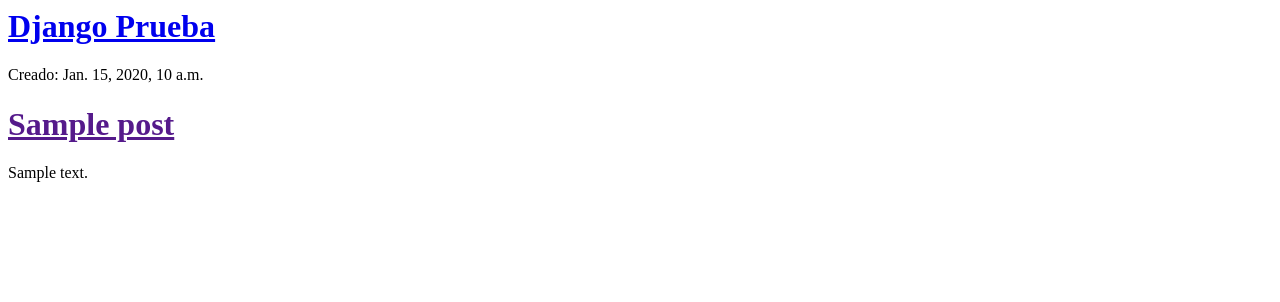
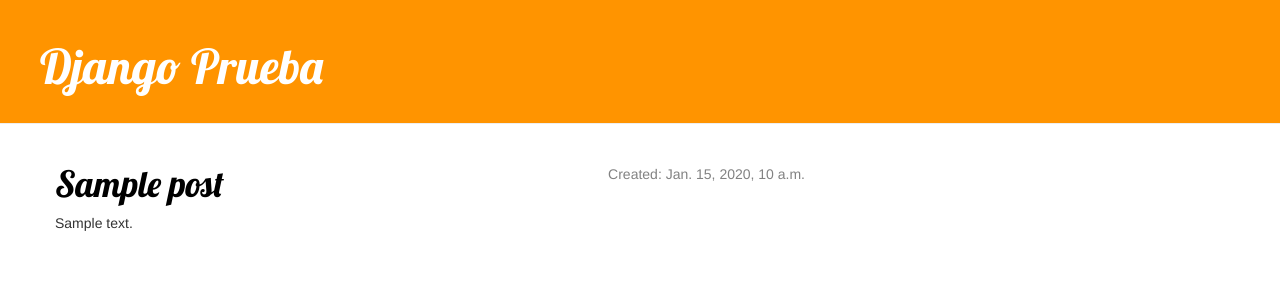
Before and after one commit to RubenGonzalezRodriguez/prueba-django, a Django app: page / in a window 1280 px wide. Shown: the top 302 px of the page. Run offline with Django 3.2, Linux system fonts and the light colour scheme; tables that the repository leaves empty hold one stand-in row (values such as "Sample post"); some libraries are stand-ins or nearby versions.

Commit message:
Agregadas vistas y layouts para el detalle de un post de la academia,así como CSS para personalizar el estilo de la página

```diff
--- /dev/null
+++ b/academy/static/css/academy.css
@@ -0,0 +1,47 @@
+.page-header {
+    background-color: #ff9400;
+    margin-top: 0;
+    padding: 20px 20px 20px 40px;
+}
+
+.page-header h1, .page-header h1 a, .page-header h1 a:visited, .page-header h1 a:active {
+    color: #ffffff;
+    font-size: 36pt;
+    text-decoration: none;
+}
+
+.content {
+    margin-left: 40px;
+}
+
+h1, h2, h3, h4 {
+    font-family: 'Lobster', cursive;
+}
+
+.date {
+    float: right;
+    color: #828282;
+}
+
+.save {
+    float: right;
+}
+
+.post-form textarea, .post-form input {
+    width: 100%;
+}
+
+.top-menu, .top-menu:hover, .top-menu:visited {
+    color: #ffffff;
+    float: right;
+    font-size: 26pt;
+    margin-right: 20px;
+}
+
+.post {
+    margin-bottom: 70px;
+}
+
+.post h1 a, .post h1 a:visited {
+    color: #000000;
+}
--- /dev/null
+++ b/academy/templates/academy/base.html
@@ -0,0 +1,24 @@
+{% load static %}
+<html>
+    <head>
+        <title>Gestión Académica</title>
+        <link rel="stylesheet" href="//maxcdn.bootstrapcdn.com/bootstrap/3.2.0/css/bootstrap.min.css">
+        <link rel="stylesheet" href="//maxcdn.bootstrapcdn.com/bootstrap/3.2.0/css/bootstrap-theme.min.css">
+        <link href='//fonts.googleapis.com/css?family=Lobster&subset=latin,latin-ext' rel='stylesheet' type='text/css'>
+        <link rel="stylesheet" href="{% static 'css/academy.css' %}">
+    </head>
+    <body>
+        <div class="page-header">
+            <h1><a href="/">Django Prueba </a></h1>
+        </div>
+
+        <div class="content container">
+            <div class="row">
+                <div class="col-md-8">
+                	{% block content %}
+                	{% endblock %}
+                </div>
+            </div>
+        </div>
+    </body>
+</html>
--- a/academy/templates/academy/post_list.html
+++ b/academy/templates/academy/post_list.html
@@ -1,17 +1,12 @@
-<html>
-    <head>
-        <title>Gestión Académica</title>
-    </head>
-<body>
-    <div>
-	<h1><a href = "/"> Django Prueba </a></h1>
-    </div>
-    {% for post in posts %}
-    	<div>
-		<p> Creado: {{ post.created_date }} </p>
-		<h1><a href = "" > {{ post.title }} </a></h1>
-		<p>{{ post.text|linebreaksbr }} </p>
-    	</div>
-    {% endfor %}
-</body>
-</html>
+{% extends 'academy/base.html' %}
+{% block content %}
+	{% for post in posts %}
+	<div class="post">
+	    <div class="date">
+		<p>Created: {{ post.created_date }}</p>
+	    </div>
+	    <h1><a href="{% url 'post_detail' pk=post.pk %}">{{ post.title }}</a></h1>
+	    <p>{{ post.text|linebreaksbr }}</p>
+	</div>
+	{% endfor %}
+{% endblock %}
--- a/academy/urls.py
+++ b/academy/urls.py
@@ -3,4 +3,5 @@
 
 urlpatterns = [
     path('', views.post_list, name='post_list'),
+path('post/<int:pk>/', views.post_detail, name='post_detail'),
 ]
--- a/academy/views.py
+++ b/academy/views.py
@@ -1,4 +1,4 @@
-from django.shortcuts import render
+from django.shortcuts import render, get_object_or_404
 from .models import Post
 from django.utils import timezone
 
@@ -7,3 +7,7 @@
 def post_list(request):
     posts = Post.objects.order_by('created_date')
     return render(request, 'academy/post_list.html', {'posts': posts})
+
+def post_detail(request, pk):
+    post = get_object_or_404(Post, pk=pk)
+    return render(request, 'academy/post_detail.html', {'post': post})
```
Also changed, not shown: academy/templates/academy/post_detail.html (added, +13 -0 lines).
